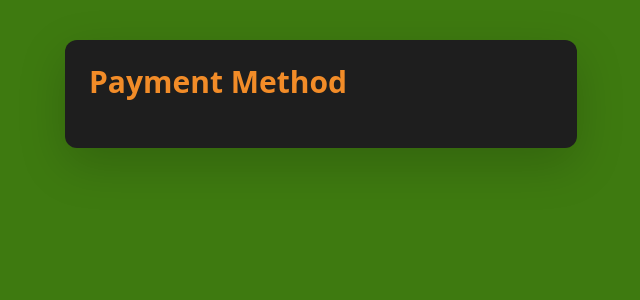
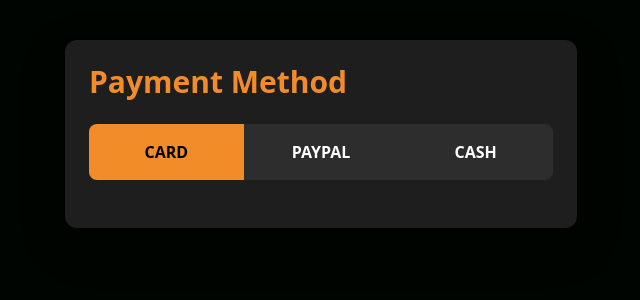
Before and after one commit to theopitsi-hue/STiSE-Project-UNIWA, a React (Create React App) app in the folder Springroll-Client/: page /payment in a window 1280 px wide. Shown: the top 300 px of the page, without its empty margins (319-959 px from the left). Built offline with nearby package versions, Linux system fonts and the light colour scheme.

Commit message:
feat(payment): add payment method selection tabs

```diff
--- a/Springroll-Client/src/pages/Payment/Payment.jsx
+++ b/Springroll-Client/src/pages/Payment/Payment.jsx
@@ -4,11 +4,26 @@
     const [method, setMethod] = useState("card");
 
     return (
-        <div className="min-h-screen w-full flex justify-center items-start py-10 bg-springGreenDark">
+        <div className="min-h-screen w-full flex justify-center items-start py-10 bg-[#000501]">
             <div className="w-full max-w-lg bg-[#1e1e1e] p-6 rounded-xl shadow-lg">
                 <h2 className="text-3xl font-semibold text-springOrange mb-6">
                     Payment Method
                 </h2>
+                {/* Payment Method Tabs */}
+                <div className="flex mb-6 bg-[#2d2d2d] rounded-lg overflow-hidden">
+                    {["card", "paypal", "cash"].map((m) => (
+                        <button
+                            key={m}
+                            onClick={() => setMethod(m)}
+                            className={`w-full py-3 font-semibold transition-colors ${method === m
+                                    ? "bg-springOrange text-black"
+                                    : "text-white hover:bg-[#3a3a3a]"
+                                }`}
+                        >
+                            {m.toUpperCase()}
+                        </button>
+                    ))}
+                </div>
             </div>
         </div>
     );
```
